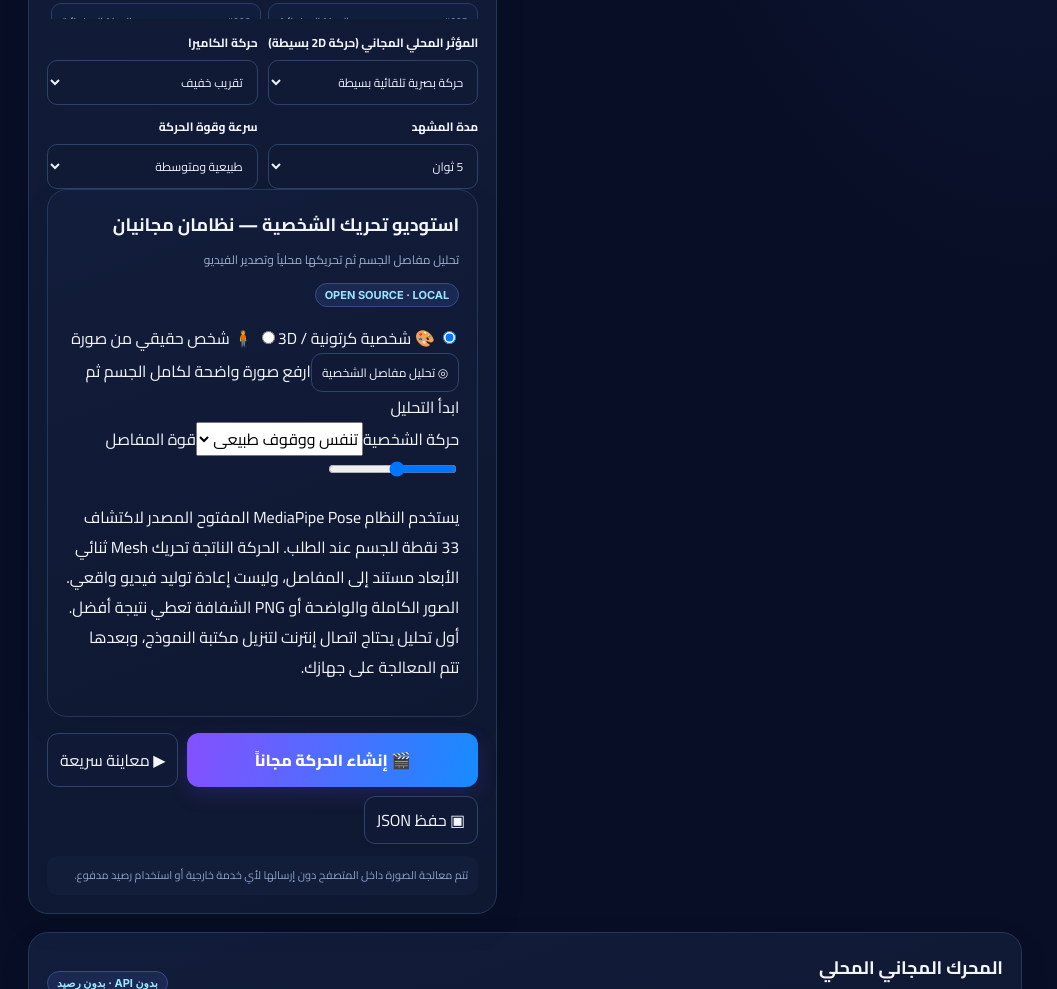
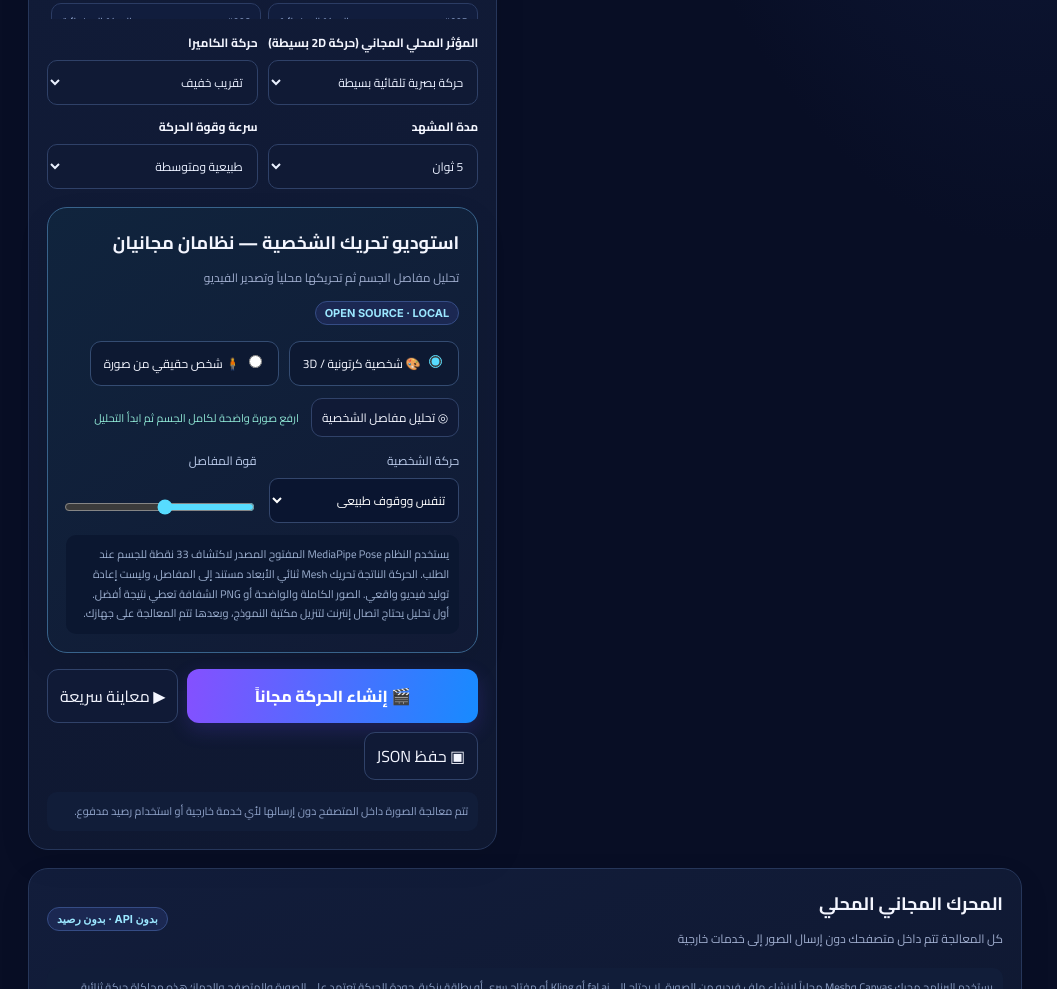
Before and after one commit to kaboo7766-hub/Motion-AI-Studio, a plain HTML site: page index.html in a window 1280 px wide. Shown: the part 1048-2037 px from the top of the page, without its empty margins (0-1057 px from the left). Drawn offline with Linux system fonts and the light colour scheme.

Commit message:
Style character rig workspace controls

```diff
--- a/style.css
+++ b/style.css
@@ -228,3 +228,10 @@ footer{display:flex;justify-content:space-between;align-items:center;margin-top:
 .preview-stage img.char-walk{animation:charWalk 2.6s ease-in-out infinite alternate}
 .preview-stage img.char-talk{animation:charTalk 3.6s ease-in-out infinite}
 .preview-stage img.char-action{animation:charAction 1.4s ease-in-out infinite}
+
+.character-rig{margin-top:18px;border-color:#38638b;background:linear-gradient(145deg,#10243d,#111a35)}
+.rig-modes{display:flex;gap:10px;flex-wrap:wrap}.rig-modes label{border:1px solid #344c72;background:#0d1932;padding:10px 13px;border-radius:11px;font-size:12px}.rig-modes input{accent-color:#57dcff;margin-left:6px}
+.rig-actions{display:flex;align-items:center;gap:12px;flex-wrap:wrap;margin-top:12px}#poseStatus{font-size:11px;color:#8fe7d5}
+.rig-controls{display:grid;grid-template-columns:1fr 1fr;gap:12px;margin-top:12px}.rig-controls label{display:grid;gap:6px;font-size:12px;color:#b9c9e8}.rig-controls select{background:#0a1530;color:white;border:1px solid #33466c;border-radius:9px;padding:9px}.rig-controls input{width:100%;accent-color:#57dcff}
+.rig-note{font-size:11px;line-height:1.8;color:#9eb1d1;background:#0b1730;border-radius:10px;padding:10px;margin:12px 0 0}
+@media(max-width:700px){.rig-controls{grid-template-columns:1fr}}
```
